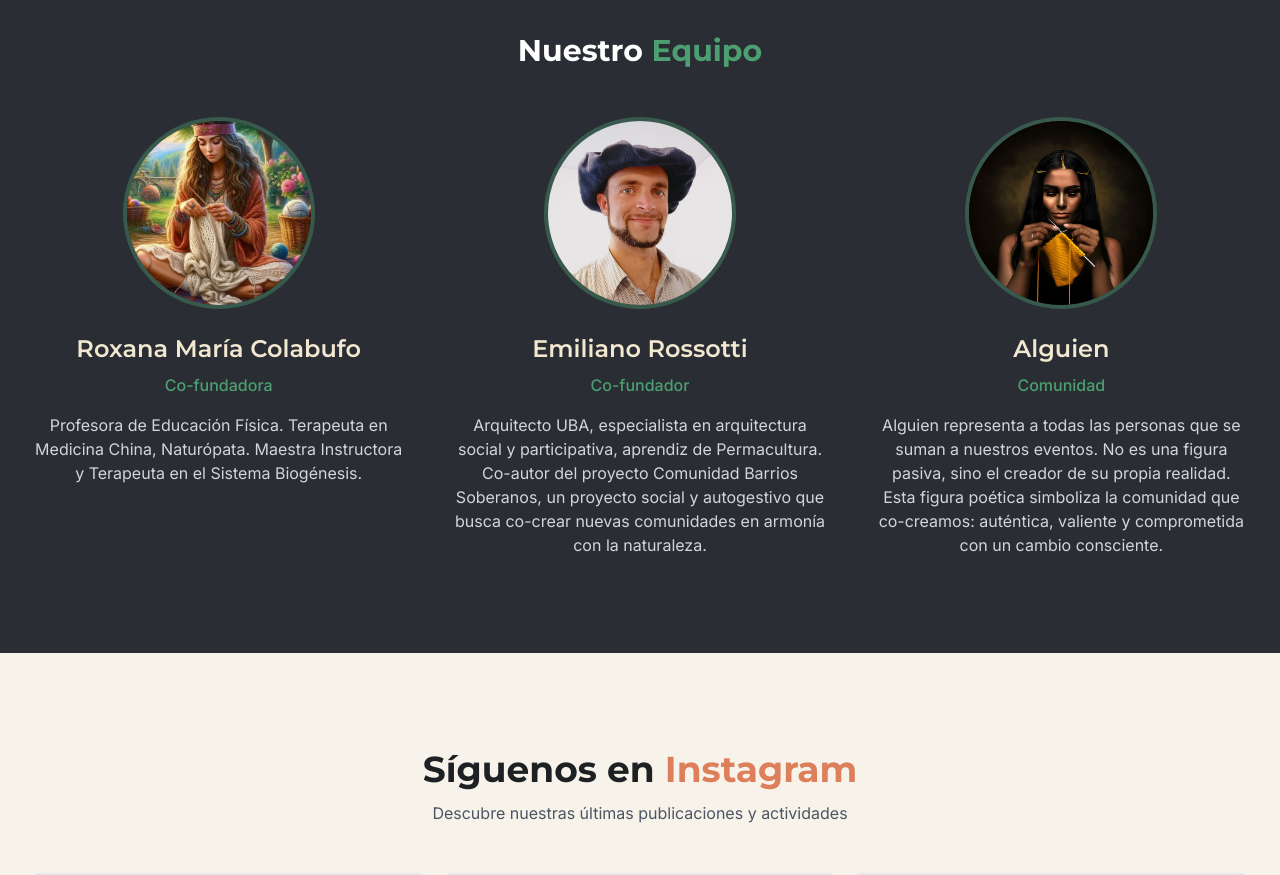
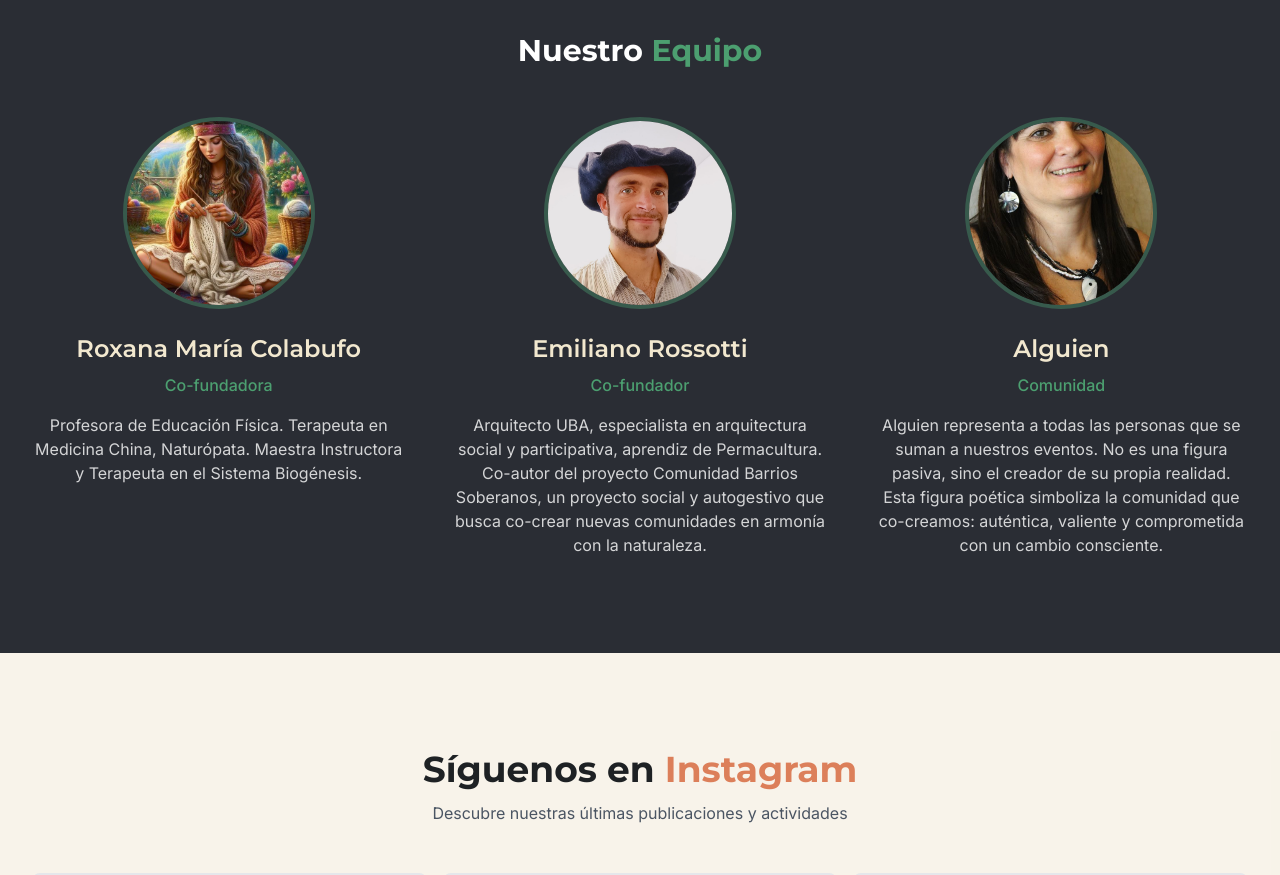
Before and after one commit to santiagotraba/nuevaformasde, a React (Vite) app: page / in a window 1280 px wide. Shown: the part 5620-6495 px from the top of the page. Built offline with nearby package versions, Linux system fonts and the light colour scheme.

Commit message:
Replace team member
Replaced the team member "Alguien" with a new team member.

```diff
--- a/src/components/About.tsx
+++ b/src/components/About.tsx
@@ -20,7 +20,7 @@ const About = () => {
     {
       id: 3,
       name: "Alguien",
-      image: "/lovable-uploads/0d51c9bc-9115-4374-b59e-fc3303edcb9d.png",
+      image: "/lovable-uploads/4c429bdb-bb0a-4a6b-8045-ceab841f5711.png",
       description: "Alguien representa a todas las personas que se suman a nuestros eventos. No es una figura pasiva, sino el creador de su propia realidad. Esta figura poética simboliza la comunidad que co-creamos: auténtica, valiente y comprometida con un cambio consciente.",
       role: "Comunidad"
     }
```
